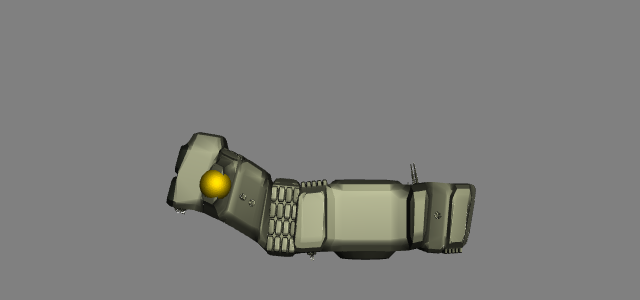
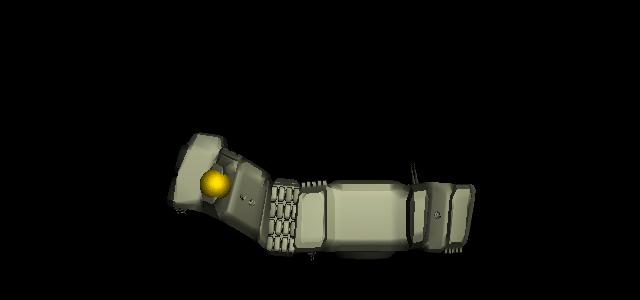
Before and after one commit to holzkne2/holzkne2.github.io, a plain HTML site: page WebContent/index.html in a window 1280 px wide. Shown: the part 192-492 px from the top of the page, without its empty margins (326-966 px from the left). Drawn offline with Linux system fonts and the light colour scheme; animation ran at ten frames a second.

Commit message:
Render Texture

```diff
--- a/WebContent/JavaScripts/MeshRenderer.js
+++ b/WebContent/JavaScripts/MeshRenderer.js
@@ -185,6 +185,27 @@ class Mesh {
 		this.is_init = true;
 	}
 
+	screen() {
+		this.vertices = [
+			0, 0, -1,
+			0, 1, -1,
+			1, 1, -1,
+			1, 0, -1
+		];
+
+		this.uvs = [
+		      // Front face
+		      0.0, 0.0,
+		      0.0, 1.0,
+		      1.0, 1.0,
+		      1.0, 0.0
+	      ];
+
+		this.triangles = [
+	        0, 1, 2,      0, 2, 3,
+        ];
+	}
+
 	cube() {
 		this.vertices = [
 	        // Front face
@@ -366,6 +387,43 @@ class Texture {
 	}
 }
 
+class RenderTexture {
+	constructor(gl, width, height) {
+		this.textureWidth = width;
+		this.textureHeight = height;
+		this.texture = gl.createTexture();
+		gl.bindTexture(gl.TEXTURE_2D, this.texture);
+		{
+			const level = 0;
+			const internalFormat = gl.RGBA;
+			const border = 0;
+			const format = gl.RGBA;
+			const type = gl.UNSIGNED_BYTE;
+			const data = null;
+			gl.texImage2D(gl.TEXTURE_2D, level, internalFormat,
+					this.textureWidth, this.textureHeight, border,
+					format, type, data);
+
+			gl.texParameteri(gl.TEXTURE_2D, gl.TEXTURE_MIN_FILTER, gl.LINEAR);
+			  gl.texParameteri(gl.TEXTURE_2D, gl.TEXTURE_WRAP_S, gl.CLAMP_TO_EDGE);
+			  gl.texParameteri(gl.TEXTURE_2D, gl.TEXTURE_WRAP_T, gl.CLAMP_TO_EDGE);
+		}
+
+		this.fb = gl.createFramebuffer();
+		gl.bindFramebuffer(gl.FRAMEBUFFER, this.fb);
+
+		const attachmentPoint = gl.COLOR_ATTACHMENT0;
+		gl.framebufferTexture2D(gl.FRAMEBUFFER, attachmentPoint, gl.TEXTURE_2D, this.texture, 0);
+
+		const depthBuffer = gl.createRenderbuffer();
+		gl.bindRenderbuffer(gl.RENDERBUFFER, depthBuffer);
+
+		gl.renderbufferStorage(gl.RENDERBUFFER, gl.DEPTH_COMPONENT16, this.textureWidth, this.textureHeight);
+		gl.framebufferRenderbuffer(gl.FRAMEBUFFER, gl.DEPTH_ATTACHMENT, gl.RENDERBUFFER, depthBuffer);
+	}
+}
+
+
 class StandardMaterial {
 	constructor() {
 		this.is_init = false;
--- /dev/null
+++ b/WebContent/JavaScripts/PostProcessingShaders.js
@@ -0,0 +1,25 @@
+var simplePostVertex = `
+	attribute vec3 aVertexPosition;
+	attribute vec2 aTextureCoord;
+
+	uniform mat4 uMVMatrix;
+	uniform mat4 uPMatrix;
+
+	varying vec2 vTextureCoord;
+
+	void main(void) {
+		gl_Position = uPMatrix * uMVMatrix * vec4(aVertexPosition, 1.0);
+		vTextureCoord = aTextureCoord;
+	}
+	`;
+
+var passthroughPostFragment = `
+	precision mediump float;
+	varying vec2 vTextureCoord;
+
+	uniform sampler2D uSampler;
+
+	void main(void) {
+		gl_FragColor = texture2D(uSampler, vTextureCoord);
+	}
+	`;
--- a/WebContent/JavaScripts/engine.js
+++ b/WebContent/JavaScripts/engine.js
@@ -6,6 +6,9 @@
 var gl;
 var scene;
 var timer;
+var mainRenderTarget;
+var screenQuad;
+var sandstoneTexture;
 
 function initGL(canvas) {
     try {
@@ -29,11 +32,15 @@ function setMatrixUniforms(pMatrix, mMatrix, mvMatrix, shaderProgram) {
 }
 
 function drawScene() {
-    gl.viewport(0, 0, gl.viewportWidth, gl.viewportHeight);
+//	mainRenderTarget = new RenderTexture(gl, gl.viewportWidth, gl.viewportHeight);
+	{
+		gl.bindFramebuffer(gl.FRAMEBUFFER, mainRenderTarget.fb);
+	    gl.viewport(0, 0, mainRenderTarget.textureWidth, mainRenderTarget.textureHeight);
+	    gl.clearColor(0, 0, 0, 1.0);
 	    gl.clear(gl.COLOR_BUFFER_BIT | gl.DEPTH_BUFFER_BIT);
 
 	    var pMatrix = mat4.create();
-    scene.camera.perspective(gl.viewportWidth / gl.viewportHeight, pMatrix);
+	    scene.camera.perspective(mainRenderTarget.textureWidth / mainRenderTarget.textureHeight, pMatrix);
 
 	    var viewMatrix = scene.camera.viewMatrix();
 
@@ -48,6 +55,44 @@ function drawScene() {
 		    var mvMatrix = mat4.create();
 		    mat4.multiply(mvMatrix, viewMatrix, worldMatrix);
 		    renderer.render(gl, pMatrix, worldMatrix, mvMatrix, scene.camera);
+	    }
+	}
+
+	{
+		gl.bindFramebuffer(gl.FRAMEBUFFER, null);
+	    gl.viewport(0, 0, gl.viewportWidth, gl.viewportHeight);
+	    gl.clearColor(0.5, 0.5, 0.5, 1.0);
+	    gl.clear(gl.COLOR_BUFFER_BIT | gl.DEPTH_BUFFER_BIT);
+
+	    var pMatrix = mat4.create();
+	    mat4.ortho(pMatrix, 0, 1, 0, 1, 0, 100);
+
+	    var viewMatrix = mat4.create();
+	    var worldMatrix = mat4.create();
+	    var mvMatrix = mat4.create();
+	    mat4.multiply(mvMatrix, viewMatrix, worldMatrix);
+
+	    gl.useProgram(screenMat.shaderProgram);
+
+		gl.bindBuffer(gl.ARRAY_BUFFER, screenQuad.vertexPositionBuffer);
+	    gl.vertexAttribPointer(screenMat.shaderProgram.vertexPositionAttribute,
+	    		screenQuad.vertexPositionBuffer.itemSize, gl.FLOAT, false, 0, 0);
+
+	    gl.bindBuffer(gl.ARRAY_BUFFER, screenQuad.vertexTextureCoordBuffer);
+	    gl.vertexAttribPointer(screenMat.shaderProgram.textureCoordAttribute,
+	    		screenQuad.vertexTextureCoordBuffer.itemSize, gl.FLOAT, false, 0, 0);
+
+	    gl.activeTexture(gl.TEXTURE0);
+	    gl.bindTexture(gl.TEXTURE_2D, mainRenderTarget.texture);
+	    gl.uniform1i(screenMat.shaderProgram.samplerUniform, 0);
+
+	    gl.bindBuffer(gl.ELEMENT_ARRAY_BUFFER, screenQuad.vertexIndexBuffer);
+
+	    gl.uniformMatrix4fv(screenMat.shaderProgram.pMatrixUniform, false, pMatrix);
+	    gl.uniformMatrix4fv(screenMat.shaderProgram.mvMatrixUniform, false, mvMatrix);
+
+	    gl.drawElements(gl.TRIANGLES, screenQuad.vertexIndexBuffer.numItems, gl.UNSIGNED_SHORT, 0);
+
 	}
 }
 
@@ -67,6 +112,8 @@ function resizeCanvas() {
 	var canvas = document.getElementById("Game-canvas");
 	gl.viewportWidth = canvas.width = window.innerWidth;
     gl.viewportHeight = canvas.height = window.innerHeight;
+
+    mainRenderTarget = new RenderTexture(gl, gl.viewportWidth, gl.viewportHeight);
 }
 
 function webGLStart() {
@@ -76,11 +123,20 @@ function webGLStart() {
     scene = new Scene();
     timer = new Timer();
 
-    var cubeMesh = new Mesh();
-    cubeMesh.cube();
-    var cubeModel = new Model();
-    cubeModel.meshes.push(cubeMesh);
-    cubeModel.init(gl);
+    screenQuad = new Mesh();
+    screenQuad.screen();
+    screenQuad.init(gl);
+
+    screenMat = new StandardMaterial();
+    screenMat.init(gl, passthroughPostFragment, simplePostVertex);
+
+    mainRenderTarget = new RenderTexture(gl, gl.viewportWidth, gl.viewportHeight);
+
+//    var cubeMesh = new Mesh();
+//    cubeMesh.cube();
+//    var cubeModel = new Model();
+//    cubeModel.meshes.push(cubeMesh);
+//    cubeModel.init(gl);
 
     var LightColor = new StandardMaterial();
     LightColor.init(gl, fragmentColorShaderSource, vertexColorShaderSource);
@@ -118,8 +174,8 @@ function webGLStart() {
     Missing.init(gl, fragmentColorShaderSource, vertexColorShaderSource);
     Missing.color = [1, 0, 1];
 
-//    var sandstoneTexture = new Texture();
-//    sandstoneTexture.init(gl, "Texture.png");
+    sandstoneTexture = new Texture();
+    sandstoneTexture.init(gl, "Assets/Textures/glass.gif");
 //    standardMat.texture0 = sandstoneTexture;
 
     var obj = new GameObject();
--- a/WebContent/index.html
+++ b/WebContent/index.html
@@ -9,6 +9,7 @@
 <script type="text/javascript" src="JavaScripts/webgl-utils.js"></script>
 
 <script type="text/javascript" src="JavaScripts/StandardShader.js?v=0.1.0"></script>
+<script type="text/javascript" src="JavaScripts/PostProcessingShaders.js?v=0.1.0"></script>
 
 <script type="text/javascript" src="JavaScripts/InputManager.js?v=0.1.0"></script>
 <script type="text/javascript" src="JavaScripts/Timer.js?v=0.1.0"></script>
```
Lines whose indentation alone changed are shown as unchanged.
